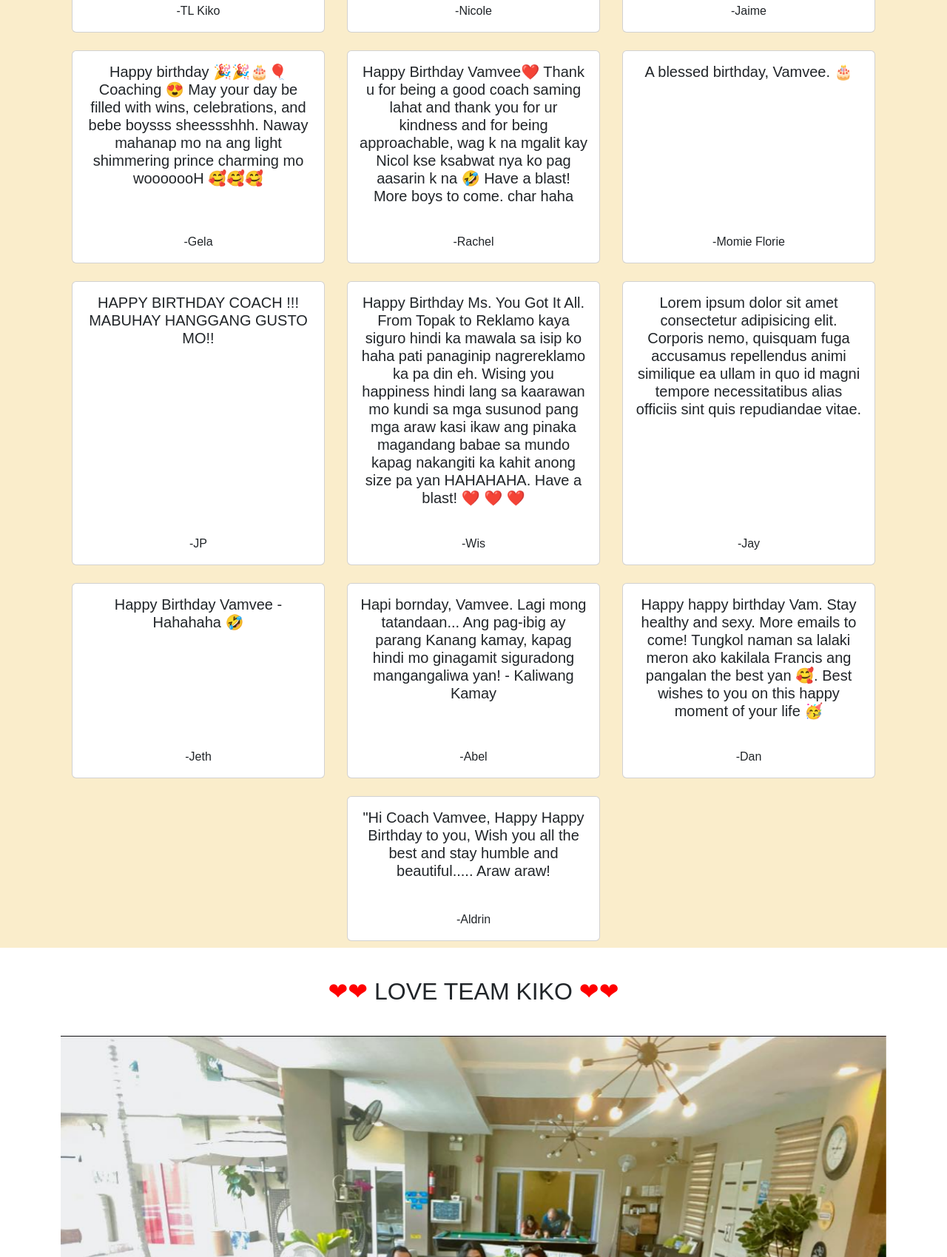
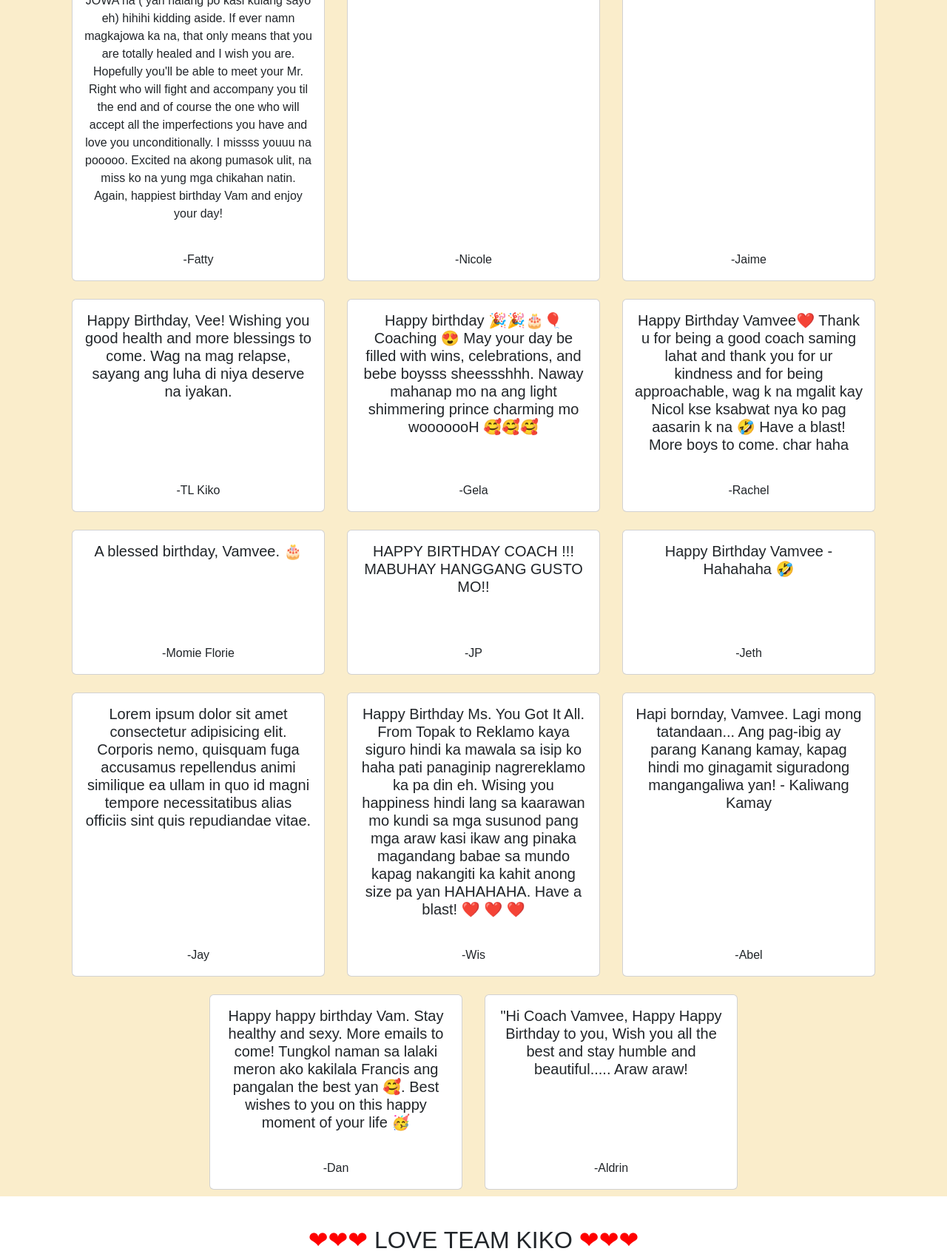
Before and after one commit to contrejohnfrancis/HappyBirthdayVamvee, a plain HTML site: page index.html in a window 1280 px wide. Shown: the part 1478-3177 px from the top of the page at 74% size. Drawn offline with nearby package versions, Linux system fonts and the light colour scheme.

Commit message:
Update index.html

```diff
--- a/index.html
+++ b/index.html
@@ -60,11 +60,15 @@
 
 				<!-- Card Wrapper -->
 				<div class="d-flex flex-wrap justify-content-center">
+
 					<div class="col-lg-4 col-md-6 col-sm-12 mb-4">
 						<div class="card project-card h-100" style="margin: 15px;">
 							<div class="card-body d-flex flex-column">
-								<h5 class="card-title" style="min-height: 100px;">Happy Birthday, Vee! Wishing you good health and more blessings to come. Wag na mag relapse, sayang ang luha di niya deserve na iyakan.</h5>
-								<p class="card-text text-justify mt-auto">-TL Kiko</p>
+								<p class="card-title" style="min-height: 100px;">Vammmmmmm Happiest Birthday po. Wishing you all the best in life cause u totally deserve it. For a short span of time that we were able to know each other, I can see how genuine you are and I know also how you grow out from the experiences your into.Hopefully by now, youve totally moved on from the trauma's you've got from the past and consider that as motivation to move forward and continue to conquer the battles of life. I just wanted you to know that I am so proud of you in any different way, one of those was when you wholeheartedly admitted your imperfections and lacking in a certain situation. What a brave act of yours Be. That is whyyy deserve mong MAGKA JOWA na ( yan nalang po kasi kulang sayo eh) hihihi kidding aside. If ever namn magkajowa ka na, that only means that you are totally healed and I wish you are. Hopefully you'll be able to meet your Mr. Right who will fight and accompany you til the end and of course the one who will accept all the imperfections you have and love you unconditionally.
+									I missss youuu na pooooo.
+									Excited na akong pumasok ulit, na miss ko na yung mga chikahan natin. Again, happiest birthday Vam and enjoy your day!
+								</p>
+								<p class="card-text text-justify mt-auto">-Fatty</p>
 							</div>
 						</div>
 					</div>
@@ -83,6 +87,15 @@
 							<div class="card-body d-flex flex-column">
 								<h5 class="card-title" style="min-height: 100px;">Hbd, mmk.Coachy! Wishing you all the happiness in the next chapter of your life. I can't imagine my work-life in Obp and as a gy-shift if I'm not friends with you! Thank you for the gift of friendship and all the silly things we've shared as well with the team. May your birthday today be unforgettable. Remember that age is just a number, and you're already 32. 🤭😂</h5>
 								<p class="card-text text-justify mt-auto">-Jaime</p>
+							</div>
+						</div>
+					</div>
+
+					<div class="col-lg-4 col-md-6 col-sm-12 mb-4">
+						<div class="card project-card h-100" style="margin: 15px;">
+							<div class="card-body d-flex flex-column">
+								<h5 class="card-title" style="min-height: 100px;">Happy Birthday, Vee! Wishing you good health and more blessings to come. Wag na mag relapse, sayang ang luha di niya deserve na iyakan.</h5>
+								<p class="card-text text-justify mt-auto">-TL Kiko</p>
 							</div>
 						</div>
 					</div>
@@ -126,8 +139,9 @@
 					<div class="col-lg-4 col-md-6 col-sm-12 mb-4">
 						<div class="card project-card h-100" style="margin: 15px;">
 							<div class="card-body d-flex flex-column">
-								<h5 class="card-title" style="min-height: 100px;">Happy Birthday Ms. You Got It All. From Topak to Reklamo kaya siguro hindi ka mawala sa isip ko haha pati panaginip nagrereklamo ka pa din eh. Wising you happiness hindi lang sa kaarawan mo kundi sa mga susunod pang mga araw kasi ikaw ang pinaka magandang babae sa mundo kapag nakangiti ka kahit anong size pa yan HAHAHAHA. Have a blast! ❤️ ❤️ ❤️ </h5>
-								<p class="card-text text-justify mt-auto">-Wis</p>
+								<h5 class="card-title" style="min-height: 100px;">Happy Birthday Vamvee
+									- Hahahaha 🤣 </h5>
+								<p class="card-text text-justify mt-auto">-Jeth</p>
 							</div>
 						</div>
 					</div>
@@ -144,9 +158,8 @@
 					<div class="col-lg-4 col-md-6 col-sm-12 mb-4">
 						<div class="card project-card h-100" style="margin: 15px;">
 							<div class="card-body d-flex flex-column">
-								<h5 class="card-title" style="min-height: 100px;">Happy Birthday Vamvee
-- Hahahaha 🤣 </h5>
-								<p class="card-text text-justify mt-auto">-Jeth</p>
+								<h5 class="card-title" style="min-height: 100px;">Happy Birthday Ms. You Got It All. From Topak to Reklamo kaya siguro hindi ka mawala sa isip ko haha pati panaginip nagrereklamo ka pa din eh. Wising you happiness hindi lang sa kaarawan mo kundi sa mga susunod pang mga araw kasi ikaw ang pinaka magandang babae sa mundo kapag nakangiti ka kahit anong size pa yan HAHAHAHA. Have a blast! ❤️ ❤️ ❤️ </h5>
+								<p class="card-text text-justify mt-auto">-Wis</p>
 							</div>
 						</div>
 					</div>
@@ -193,9 +206,9 @@
 	<section id="Team Kiko" class="Team Kiko text-center">
 		<div class="container">
 			<h2 style="margin: 40px 0;">
-				<span style="color: red;">&#10084;&#10084;</span>
+				<span style="color: red;">&#10084;&#10084;&#10084;</span>
 				LOVE TEAM KIKO
-				<span style="color: red;">&#10084;&#10084;</span>
+				<span style="color: red;">&#10084;&#10084;&#10084;</span>
 			</h2>
 			<div id="carouselExampleFade" class="carousel slide carousel-fade" data-bs-ride="false">
 				<div class="carousel-inner">
```
